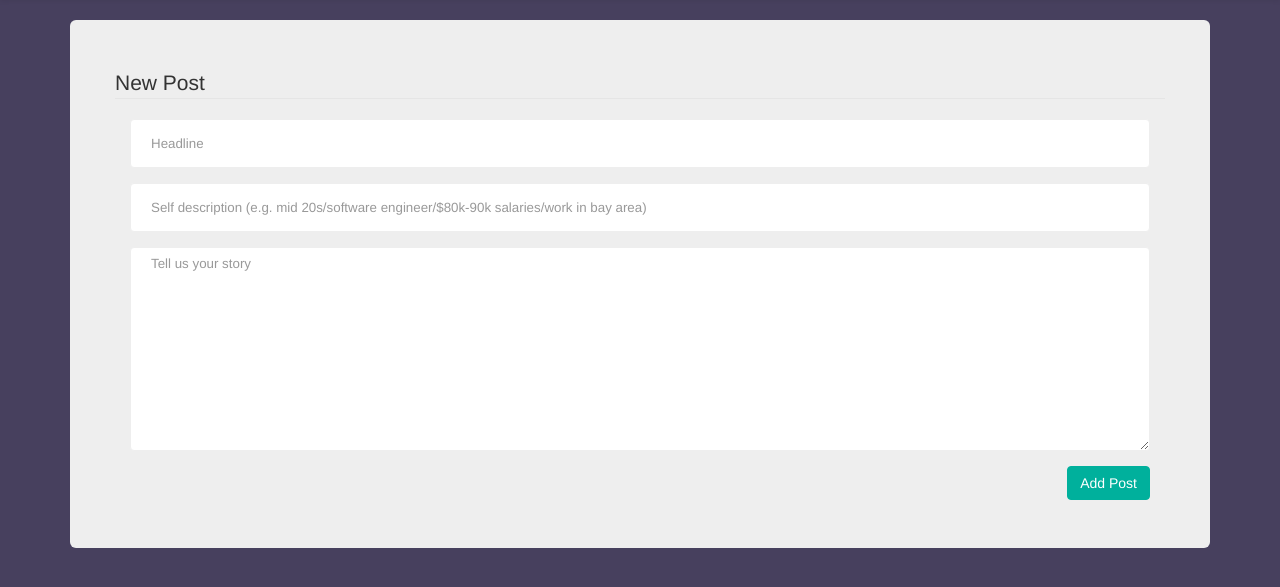
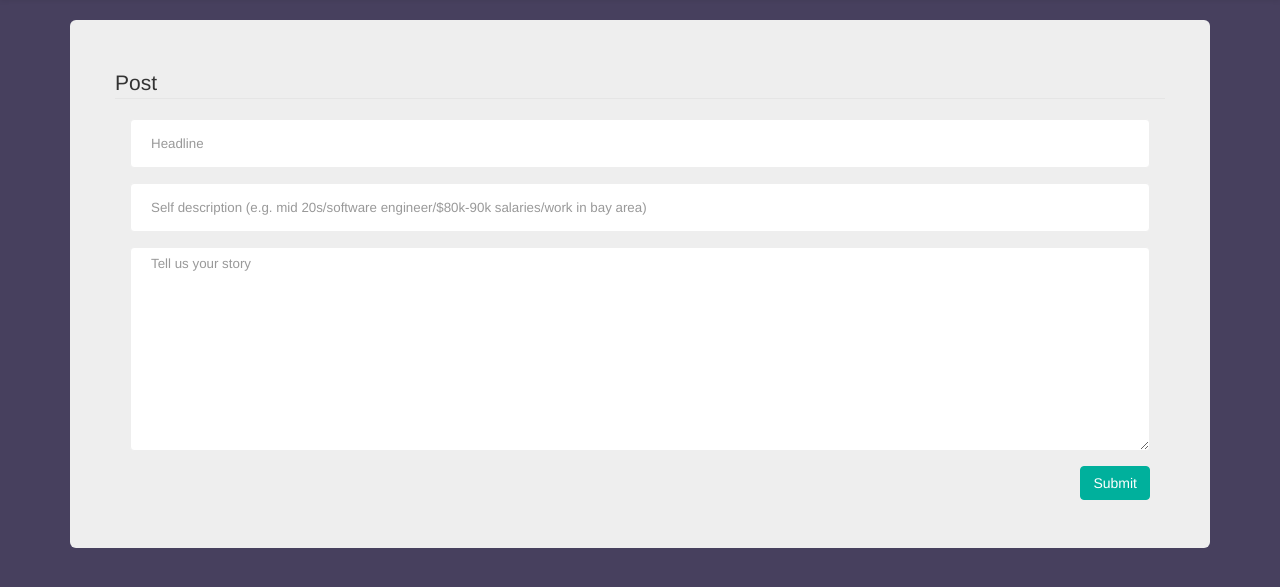
Before and after one commit to project-musashi/GTR, a Django app: page /create/ in a window 1280 px wide. Shown: the part 71-658 px from the top of the page. Run offline with Django 3.2, Linux system fonts and the light colour scheme; parts of the project's set-up code (start-up, migrations or seed data) failed here and were passed over; some libraries are stand-ins or nearby versions.

Commit message:
Edit post page

```diff
--- a/GTR/templates/forum/link_form.html
+++ b/GTR/templates/forum/link_form.html
@@ -2,13 +2,13 @@
 
 {% block content %}
 <div class="row">
-    <legend>New Post</legend>
+    <legend>Post</legend>
     <form method="post" action="" class="link-form">
         <div class="col-md-12">
             <div class="form-group">
                 {% csrf_token %}
                 {{ form.as_p }}
-                <button type="submit" class="btn main-btn pull-right">Add Post</button>
+                <button type="submit" class="btn main-btn pull-right">Submit</button>
             </div>
         </div>
     </form>
```
